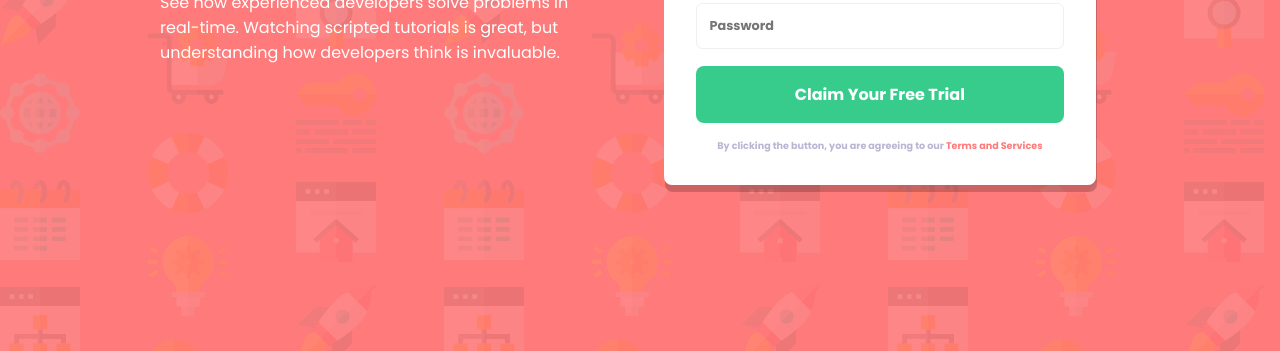
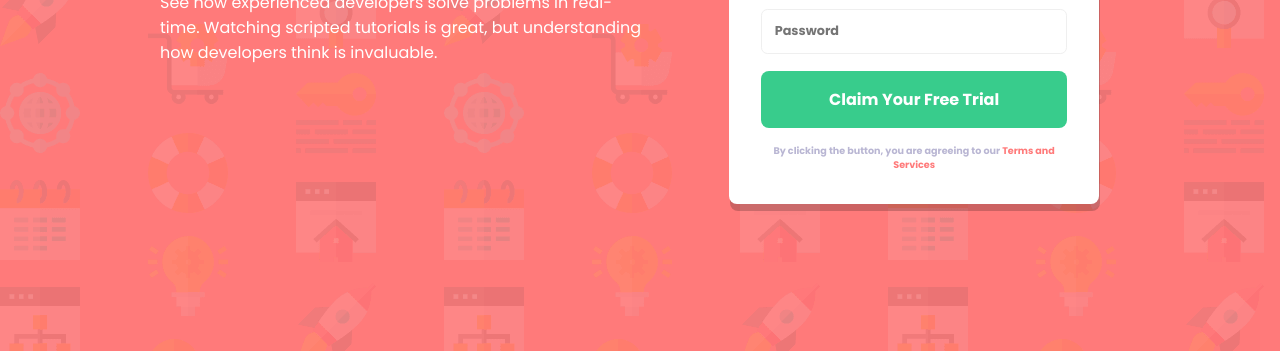
Before and after one commit to marsellino10/intro-component-with-signup-form-master, a plain HTML site: page index.html in a window 1280 px wide. Shown: the part 449-800 px from the top of the page. Drawn offline with Linux system fonts and the light colour scheme.

Commit message:
Add files via upload

```diff
--- a/styles.css
+++ b/styles.css
@@ -33,7 +33,7 @@ main{
 }
 
 .right-side{
-    width: 80em;
+    width: 60em;
     display: flex;
     flex-direction: column;
     justify-content: center;
```
